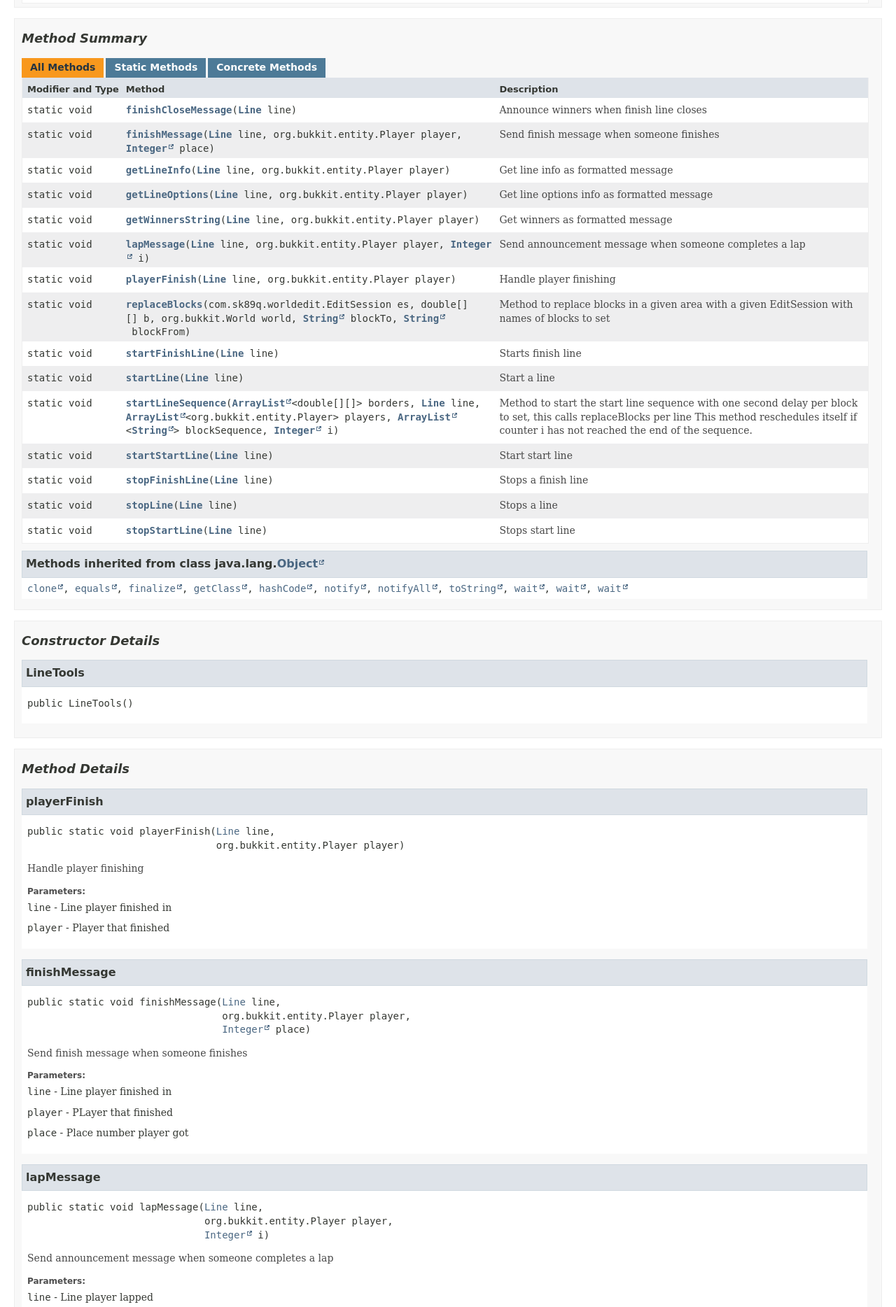
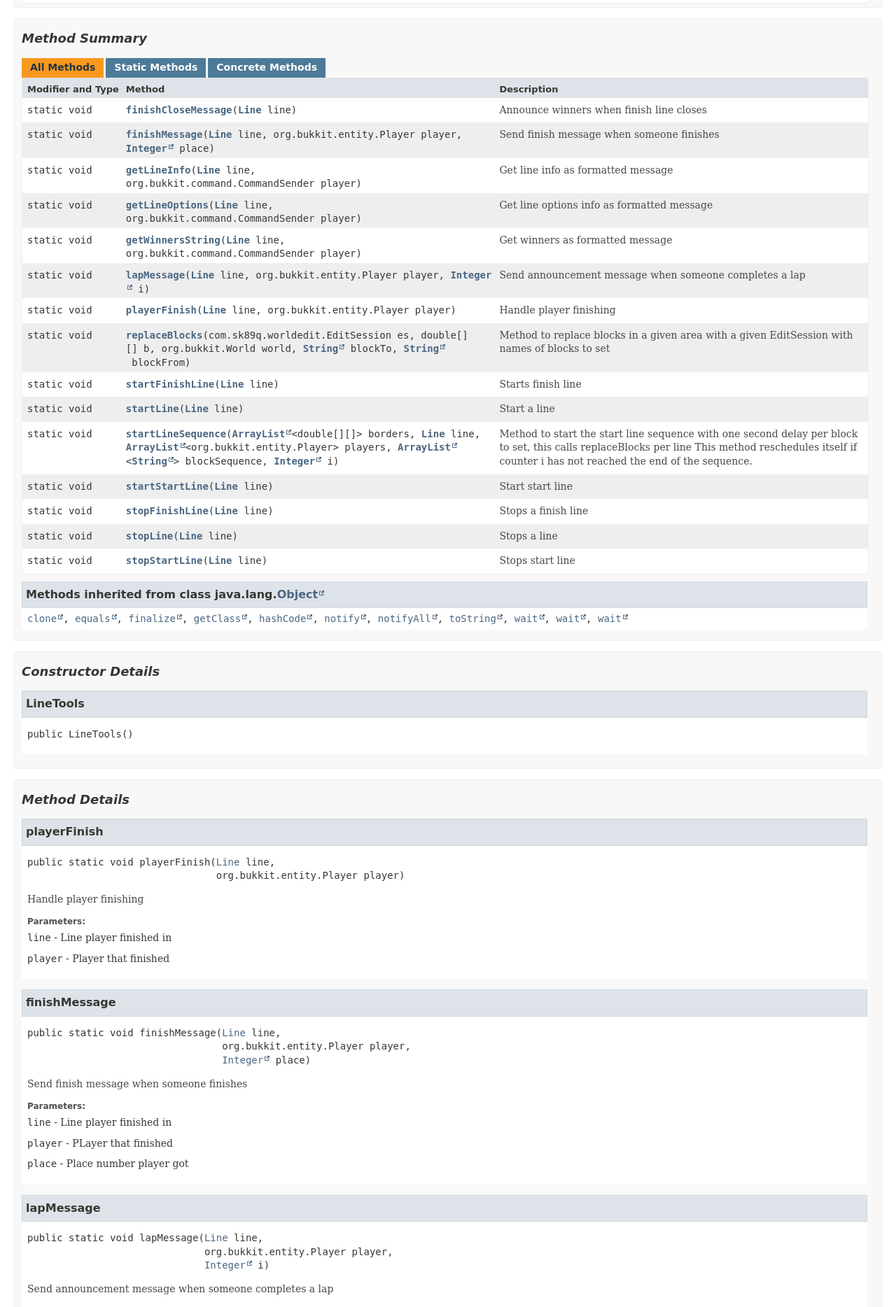
Before and after one commit to diademiemi/Lineation, a Jekyll site: the page javadoc/com/diademiemi/lineation/line/LineTools.html, which Jekyll copies as it is, in a window 1280 px wide. Shown: the part 432-2300 px from the top of the page at 70% size. Built offline with Jekyll 4.4.1, drawn with Linux system fonts in a browser that asks for light colours; some web fonts are replaced; some of the changed text lies outside the part shown.

Commit message:
Deploy to GitHub pages

```diff
--- a/javadoc/com/diademiemi/lineation/line/LineTools.html
+++ b/javadoc/com/diademiemi/lineation/line/LineTools.html
@@ -121,20 +121,20 @@ loadScripts(document, 'script');</script>
 <div class="block">Send finish message when someone finishes</div>
 </div>
 <div class="col-first even-row-color method-summary-table-tab1 method-summary-table-tab4 method-summary-table"><code>static void</code></div>
-<div class="col-second even-row-color method-summary-table-tab1 method-summary-table-tab4 method-summary-table"><code><span class="member-name-link"><a href="#getLineInfo(com.diademiemi.lineation.line.Line,org.bukkit.entity.Player)">getLineInfo</a></span>&#8203;(<a href="Line.html" title="class in com.diademiemi.lineation.line">Line</a>&nbsp;line,
- org.bukkit.entity.Player&nbsp;player)</code></div>
+<div class="col-second even-row-color method-summary-table-tab1 method-summary-table-tab4 method-summary-table"><code><span class="member-name-link"><a href="#getLineInfo(com.diademiemi.lineation.line.Line,org.bukkit.command.CommandSender)">getLineInfo</a></span>&#8203;(<a href="Line.html" title="class in com.diademiemi.lineation.line">Line</a>&nbsp;line,
+ org.bukkit.command.CommandSender&nbsp;player)</code></div>
 <div class="col-last even-row-color method-summary-table-tab1 method-summary-table-tab4 method-summary-table">
 <div class="block">Get line info as formatted message</div>
 </div>
 <div class="col-first odd-row-color method-summary-table-tab1 method-summary-table-tab4 method-summary-table"><code>static void</code></div>
-<div class="col-second odd-row-color method-summary-table-tab1 method-summary-table-tab4 method-summary-table"><code><span class="member-name-link"><a href="#getLineOptions(com.diademiemi.lineation.line.Line,org.bukkit.entity.Player)">getLineOptions</a></span>&#8203;(<a href="Line.html" title="class in com.diademiemi.lineation.line">Line</a>&nbsp;line,
- org.bukkit.entity.Player&nbsp;player)</code></div>
+<div class="col-second odd-row-color method-summary-table-tab1 method-summary-table-tab4 method-summary-table"><code><span class="member-name-link"><a href="#getLineOptions(com.diademiemi.lineation.line.Line,org.bukkit.command.CommandSender)">getLineOptions</a></span>&#8203;(<a href="Line.html" title="class in com.diademiemi.lineation.line">Line</a>&nbsp;line,
+ org.bukkit.command.CommandSender&nbsp;player)</code></div>
 <div class="col-last odd-row-color method-summary-table-tab1 method-summary-table-tab4 method-summary-table">
 <div class="block">Get line options info as formatted message</div>
 </div>
 <div class="col-first even-row-color method-summary-table-tab1 method-summary-table-tab4 method-summary-table"><code>static void</code></div>
-<div class="col-second even-row-color method-summary-table-tab1 method-summary-table-tab4 method-summary-table"><code><span class="member-name-link"><a href="#getWinnersString(com.diademiemi.lineation.line.Line,org.bukkit.entity.Player)">getWinnersString</a></span>&#8203;(<a href="Line.html" title="class in com.diademiemi.lineation.line">Line</a>&nbsp;line,
- org.bukkit.entity.Player&nbsp;player)</code></div>
+<div class="col-second even-row-color method-summary-table-tab1 method-summary-table-tab4 method-summary-table"><code><span class="member-name-link"><a href="#getWinnersString(com.diademiemi.lineation.line.Line,org.bukkit.command.CommandSender)">getWinnersString</a></span>&#8203;(<a href="Line.html" title="class in com.diademiemi.lineation.line">Line</a>&nbsp;line,
+ org.bukkit.command.CommandSender&nbsp;player)</code></div>
 <div class="col-last even-row-color method-summary-table-tab1 method-summary-table-tab4 method-summary-table">
 <div class="block">Get winners as formatted message</div>
 </div>
@@ -286,10 +286,10 @@ loadScripts(document, 'script');</script>
 </section>
 </li>
 <li>
-<section class="detail" id="getLineInfo(com.diademiemi.lineation.line.Line,org.bukkit.entity.Player)">
+<section class="detail" id="getLineInfo(com.diademiemi.lineation.line.Line,org.bukkit.command.CommandSender)">
 <h3>getLineInfo</h3>
 <div class="member-signature"><span class="modifiers">public static</span>&nbsp;<span class="return-type">void</span>&nbsp;<span class="element-name">getLineInfo</span>&#8203;<span class="parameters">(<a href="Line.html" title="class in com.diademiemi.lineation.line">Line</a>&nbsp;line,
- org.bukkit.entity.Player&nbsp;player)</span></div>
+ org.bukkit.command.CommandSender&nbsp;player)</span></div>
 <div class="block">Get line info as formatted message</div>
 <dl class="notes">
 <dt>Parameters:</dt>
@@ -299,10 +299,10 @@ loadScripts(document, 'script');</script>
 </section>
 </li>
 <li>
-<section class="detail" id="getLineOptions(com.diademiemi.lineation.line.Line,org.bukkit.entity.Player)">
+<section class="detail" id="getLineOptions(com.diademiemi.lineation.line.Line,org.bukkit.command.CommandSender)">
 <h3>getLineOptions</h3>
 <div class="member-signature"><span class="modifiers">public static</span>&nbsp;<span class="return-type">void</span>&nbsp;<span class="element-name">getLineOptions</span>&#8203;<span class="parameters">(<a href="Line.html" title="class in com.diademiemi.lineation.line">Line</a>&nbsp;line,
- org.bukkit.entity.Player&nbsp;player)</span></div>
+ org.bukkit.command.CommandSender&nbsp;player)</span></div>
 <div class="block">Get line options info as formatted message</div>
 <dl class="notes">
 <dt>Parameters:</dt>
@@ -312,10 +312,10 @@ loadScripts(document, 'script');</script>
 </section>
 </li>
 <li>
-<section class="detail" id="getWinnersString(com.diademiemi.lineation.line.Line,org.bukkit.entity.Player)">
+<section class="detail" id="getWinnersString(com.diademiemi.lineation.line.Line,org.bukkit.command.CommandSender)">
 <h3>getWinnersString</h3>
 <div class="member-signature"><span class="modifiers">public static</span>&nbsp;<span class="return-type">void</span>&nbsp;<span class="element-name">getWinnersString</span>&#8203;<span class="parameters">(<a href="Line.html" title="class in com.diademiemi.lineation.line">Line</a>&nbsp;line,
- org.bukkit.entity.Player&nbsp;player)</span></div>
+ org.bukkit.command.CommandSender&nbsp;player)</span></div>
 <div class="block">Get winners as formatted message</div>
 <dl class="notes">
 <dt>Parameters:</dt>
--- a/javadoc/index-all.html
+++ b/javadoc/index-all.html
@@ -270,11 +270,11 @@ loadScripts(document, 'script');</script>
 <dd>
 <div class="block">Return config for lines</div>
 </dd>
-<dt><span class="member-name-link"><a href="com/diademiemi/lineation/line/LineTools.html#getLineInfo(com.diademiemi.lineation.line.Line,org.bukkit.entity.Player)">getLineInfo(Line, Player)</a></span> - Static method in class com.diademiemi.lineation.line.<a href="com/diademiemi/lineation/line/LineTools.html" title="class in com.diademiemi.lineation.line">LineTools</a></dt>
+<dt><span class="member-name-link"><a href="com/diademiemi/lineation/line/LineTools.html#getLineInfo(com.diademiemi.lineation.line.Line,org.bukkit.command.CommandSender)">getLineInfo(Line, CommandSender)</a></span> - Static method in class com.diademiemi.lineation.line.<a href="com/diademiemi/lineation/line/LineTools.html" title="class in com.diademiemi.lineation.line">LineTools</a></dt>
 <dd>
 <div class="block">Get line info as formatted message</div>
 </dd>
-<dt><span class="member-name-link"><a href="com/diademiemi/lineation/line/LineTools.html#getLineOptions(com.diademiemi.lineation.line.Line,org.bukkit.entity.Player)">getLineOptions(Line, Player)</a></span> - Static method in class com.diademiemi.lineation.line.<a href="com/diademiemi/lineation/line/LineTools.html" title="class in com.diademiemi.lineation.line">LineTools</a></dt>
+<dt><span class="member-name-link"><a href="com/diademiemi/lineation/line/LineTools.html#getLineOptions(com.diademiemi.lineation.line.Line,org.bukkit.command.CommandSender)">getLineOptions(Line, CommandSender)</a></span> - Static method in class com.diademiemi.lineation.line.<a href="com/diademiemi/lineation/line/LineTools.html" title="class in com.diademiemi.lineation.line">LineTools</a></dt>
 <dd>
 <div class="block">Get line options info as formatted message</div>
 </dd>
@@ -342,7 +342,7 @@ loadScripts(document, 'script');</script>
 <dd>
 <div class="block">Gets the list of winner names</div>
 </dd>
-<dt><span class="member-name-link"><a href="com/diademiemi/lineation/line/LineTools.html#getWinnersString(com.diademiemi.lineation.line.Line,org.bukkit.entity.Player)">getWinnersString(Line, Player)</a></span> - Static method in class com.diademiemi.lineation.line.<a href="com/diademiemi/lineation/line/LineTools.html" title="class in com.diademiemi.lineation.line">LineTools</a></dt>
+<dt><span class="member-name-link"><a href="com/diademiemi/lineation/line/LineTools.html#getWinnersString(com.diademiemi.lineation.line.Line,org.bukkit.command.CommandSender)">getWinnersString(Line, CommandSender)</a></span> - Static method in class com.diademiemi.lineation.line.<a href="com/diademiemi/lineation/line/LineTools.html" title="class in com.diademiemi.lineation.line">LineTools</a></dt>
 <dd>
 <div class="block">Get winners as formatted message</div>
 </dd>
```
Also changed, not shown: javadoc/member-search-index.js.
